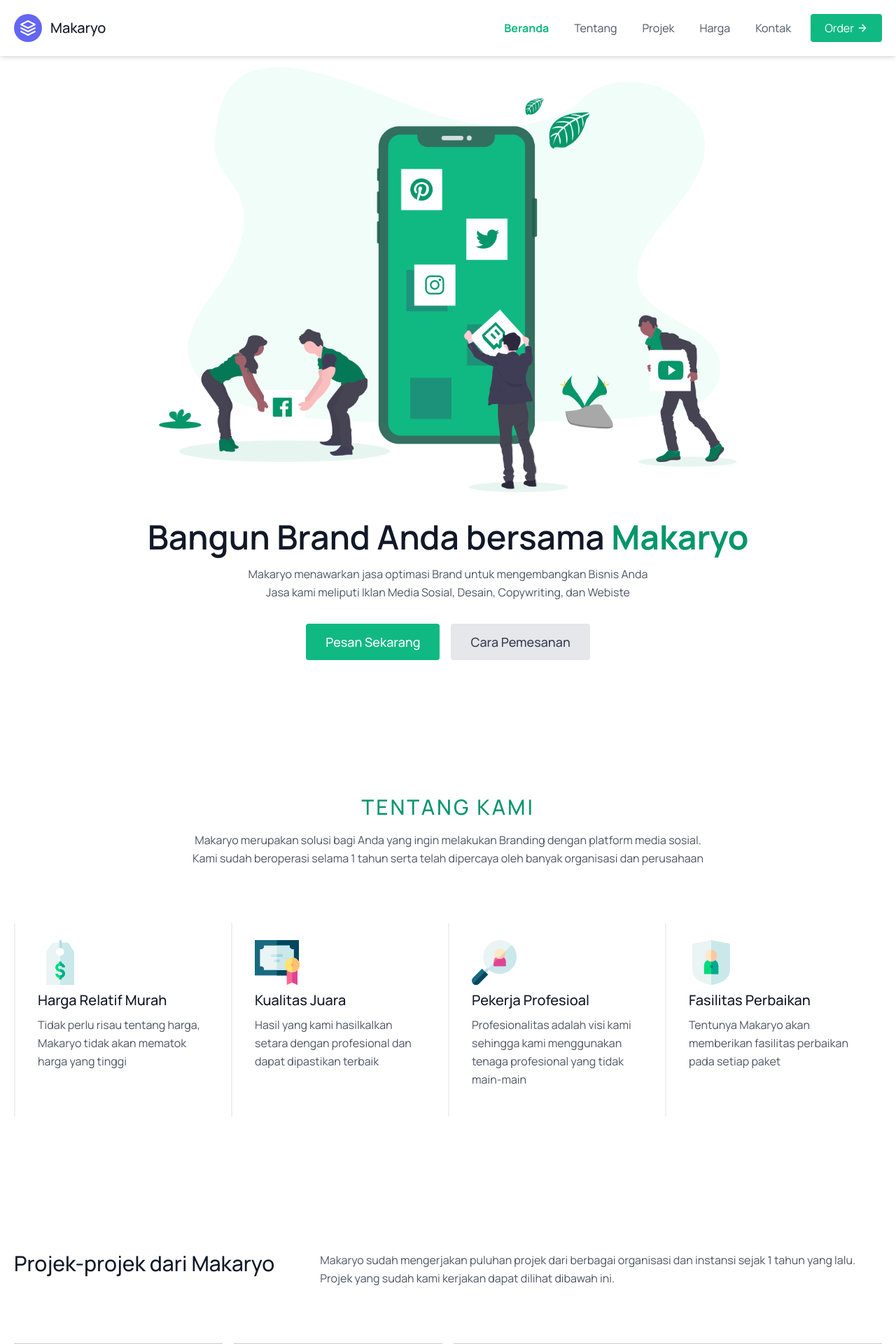
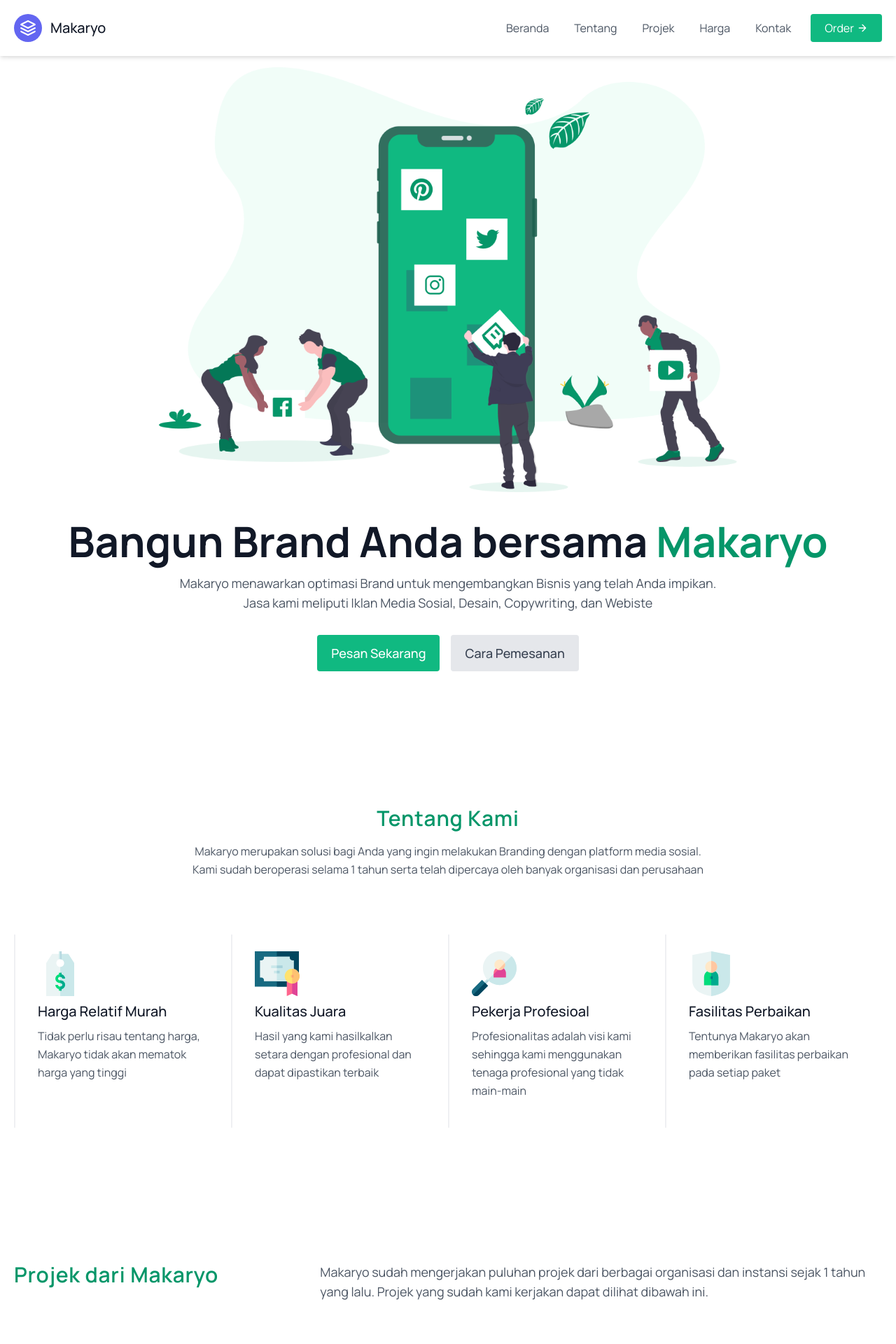
Before and after one commit to rezakurniawan17/makaryo-vue, a Vue app: page / in a window 1280 px wide. Shown: the top 1920 px of the page at 70% size. Built offline with nearby package versions, Linux system fonts and the light colour scheme; what tailwindcss-debug-screens would draw is missing.

Commit message:
perbaikan about, hero, review

```diff
--- a/src/components/AboutApp.vue
+++ b/src/components/AboutApp.vue
@@ -1,11 +1,11 @@
 <template>
-  <section class="text-gray-600 body-font" id="about-app" data-aos="fade-up" data-aos-duration="2000" data-aos-anchor-placement="center-center" data-aos-offset="-100">
+  <section class="text-gray-600 body-font" id="about-app" data-aos="fade-up" data-aos-duration="2000" data-aos-offset="-100">
   <div class="container px-5 py-24 mx-auto">
     <div class="flex flex-col w-full mb-20 text-center" data-aos="fade-up">
       <!-- <h2 class="mb-1 text-xs font-medium tracking-widest text-indigo-500 title-font">TENTANG KAMI</h2> -->
-      <h1 class="mb-4 text-2xl font-medium tracking-widest text-emerald-600 sm:text-3xl title-font">TENTANG KAMI</h1>
+      <h1 class="mb-4 text-2xl font-semibold tracking-wide text-emerald-600 sm:text-3xl">Tentang Kami</h1>
       <p class="mx-auto text-base leading-relaxed lg:w-2/3">Makaryo merupakan solusi bagi Anda yang ingin melakukan Branding dengan platform media sosial.
-      <br>
+      <br class="hidden lg:block">
       Kami sudah beroperasi selama 1 tahun serta telah dipercaya oleh banyak organisasi dan perusahaan
       </p>
     </div>
--- a/src/components/HeaderApp.vue
+++ b/src/components/HeaderApp.vue
@@ -4,7 +4,7 @@
       <div class="container px-5 py-3 mx-auto lg:py-5 md:flex md:justify-between">
         <!-- Nav Brand -->
         <div class="flex items-center justify-between">
-          <a class="flex items-center font-medium text-gray-900 md:mb-0">
+          <a href="#" v-scroll-to="'#app'" class="flex items-center font-medium text-gray-900 md:mb-0">
             <svg xmlns="http://www.w3.org/2000/svg" fill="none" stroke="currentColor" stroke-linecap="round" stroke-linejoin="round" stroke-width="2" class="w-10 h-10 p-2 text-white bg-indigo-500 rounded-full" viewBox="0 0 24 24">
               <path d="M12 2L2 7l10 5 10-5-10-5zM2 17l10 5 10-5M2 12l10 5 10-5"></path>
             </svg>
@@ -20,11 +20,11 @@
         <div :class="isOpen ? 'block' : 'hidden'" class="items-center pb-2 mt-4 lg:mt-0 lg:pb-0 md:flex">
         <!-- Nav Items -->
           <nav class="block space-y-1 text-base md:space-y-0 md:flex" id="nav-items">
-            <a href="#" v-scroll-to="'#hero-app'"  :class="{ 'text-emerald-500' : isActive, 'font-bold': isActive }" class="block px-2 py-1 mr-5 hover:text-emerald-500">Beranda</a>
-            <a href="#" v-scroll-to="'#about-app'" class="block px-2 py-1 mr-5 hover:text-emerald-500">Tentang</a>
-            <a href="#" v-scroll-to="'#portofolio-app'" class="block px-2 py-1 mr-5 hover:text-emerald-500">Projek</a>
-            <a href="#" v-scroll-to="'#price-app'" class="block px-2 py-1 mr-5 hover:text-emerald-500">Harga</a>
-            <a href="#" v-scroll-to="'#contact-app'" class="block px-2 py-1 mr-5 hover:text-emerald-500">Kontak</a>
+            <a href="#" @click="selected = 1" :class="{'text-emerald-500':selected == 1}" v-scroll-to="'#hero-app'" class="block px-2 py-1 mr-5 hover:text-emerald-500">Beranda</a>
+            <a href="#" @click="selected = 2" :class="{'text-emerald-500':selected == 2}" v-scroll-to="'#about-app'" class="block px-2 py-1 mr-5 hover:text-emerald-500">Tentang</a>
+            <a href="#" @click="selected = 3" :class="{'text-emerald-500':selected == 3}" v-scroll-to="'#portofolio-app'" class="block px-2 py-1 mr-5 hover:text-emerald-500">Projek</a>
+            <a href="#" @click="selected = 4" :class="{'text-emerald-500':selected == 4}" v-scroll-to="'#price-app'" class="block px-2 py-1 mr-5 hover:text-emerald-500">Harga</a>
+            <a href="#" @click="selected = 5" :class="{'text-emerald-500':selected == 5}" v-scroll-to="'#contact-app'" class="block px-2 py-1 mr-5 hover:text-emerald-500">Kontak</a>
           </nav>
           <!-- Nav Button -->
           <button
@@ -45,7 +45,7 @@ export default {
   data() {
     return {
       'isOpen': false,
-      'isActive': true,
+      selected: undefined
     }
   },
   methods: {
--- a/src/components/HeroApp.vue
+++ b/src/components/HeroApp.vue
@@ -2,13 +2,13 @@
   <section class="text-gray-600" id="hero-app"  data-aos="fade-up" data-aos-duration="2000" data-aos-anchor-placement="center-center" data-aos-offset="-100" data-aos-once="true">
     <div class="container flex flex-col items-center justify-center px-5 py-24 mx-auto">
       <img class="object-cover object-center w-5/6 mb-10 rounded lg:w-4/6 md:w-3/6" alt="hero" src="../assets/images/about-img.png">
-      <div class="w-full text-center lg:w-5/6">
-        <h1 class="mb-4 text-3xl font-semibold text-gray-900 title-font lg:text-5xl sm:text-4xl">Bangun Brand Anda bersama <span class="font-bold text-emerald-600">Makaryo</span></h1>
-        <p class="mb-8 leading-relaxed">Makaryo menawarkan jasa optimasi Brand untuk mengembangkan Bisnis Anda <br>
+      <div class="w-full text-center lg:w-11/12">
+        <h1 class="mb-4 text-2xl font-bold text-gray-900 title-font lg:text-6xl sm:text-4xl">Bangun Brand Anda bersama <span class="font-bold text-emerald-600">Makaryo</span></h1>
+        <p class="mb-8 leading-relaxed lg:text-lg">Makaryo menawarkan optimasi Brand untuk mengembangkan Bisnis yang telah Anda impikan.<br class="hidden lg:block">
           Jasa kami meliputi Iklan Media Sosial, Desain, Copywriting, dan Webiste</p>
         <div class="flex justify-center">
-          <button class="inline-flex py-3 text-lg font-medium text-white border-0 rounded px-7 bg-emerald-500 focus:outline-none hover:bg-emerald-600">Pesan Sekarang</button>
-          <button class="inline-flex py-3 ml-4 text-lg font-medium text-gray-700 bg-gray-200 border-0 rounded px-7 focus:outline-none hover:bg-gray-300">Cara Pemesanan</button>
+          <button class="inline-flex px-5 py-3 font-medium text-white border-0 rounded lg:text-lg bg-emerald-500 focus:outline-none hover:bg-emerald-600">Pesan Sekarang</button>
+          <button class="inline-flex px-5 py-3 ml-4 font-medium text-gray-700 bg-gray-200 border-0 rounded lg:text-lg focus:outline-none hover:bg-gray-300">Cara Pemesanan</button>
         </div>
       </div>
     </div>
--- a/src/components/PortofolioApp.vue
+++ b/src/components/PortofolioApp.vue
@@ -2,8 +2,8 @@
   <section class="text-gray-600 body-font" id="portofolio-app">
     <div class="container flex flex-wrap px-5 py-24 mx-auto">
       <div class="flex flex-wrap w-full mb-20">
-        <h1 class="mb-4 text-2xl font-medium text-gray-900 sm:text-3xl title-font lg:w-1/3 lg:mb-0">Projek-projek dari Makaryo</h1>
-        <p class="mx-auto text-base leading-relaxed lg:pl-6 lg:w-2/3">Makaryo sudah mengerjakan puluhan projek dari berbagai organisasi dan instansi sejak 1 tahun yang lalu. Projek yang sudah kami kerjakan dapat dilihat dibawah ini.</p>
+        <h1 class="mb-4 text-2xl font-semibold tracking-wide text-emerald-600 sm:text-3xl title-font lg:w-1/3 lg:mb-0">Projek dari Makaryo</h1>
+        <p class="mx-auto text-base leading-relaxed lg:text-lg lg:pl-6 lg:w-2/3">Makaryo sudah mengerjakan puluhan projek dari berbagai organisasi dan instansi sejak 1 tahun yang lalu. Projek yang sudah kami kerjakan dapat dilihat dibawah ini.</p>
       </div>
       <div class="flex flex-wrap -m-1 md:-m-2">
         <div class="flex flex-wrap w-1/2">
--- a/src/components/ReviewApp.vue
+++ b/src/components/ReviewApp.vue
@@ -1,6 +1,10 @@
 <template>
   <section class="text-gray-600 body-font" id="review-app">
     <div class="container px-5 py-24 mx-auto">
+      <div class="mb-20 text-center">
+        <h1 class="mb-4 text-2xl font-semibold tracking-wide text-center text-emerald-600 sm:text-3xl">Kata Mereka Tentang Makaryo</h1>
+        <p class="mx-auto text-base leading-relaxed lg:w-2/3">Makaryo merupakan solusi bagi Anda yang ingin melakukan Branding dengan platform media sosial.</p>
+      </div>
       <div class="flex flex-wrap -m-4">
       <carousel class="overflow-hidden" :navigation-enabled="true" :speed="2000" :auto-play="true" :perPageCustom="[[300, 1], [640,2], [768, 2], [1024, 3]]">
         <slide class="p-4 mb-6 lg:w-1/3 lg:mb-0">
```
